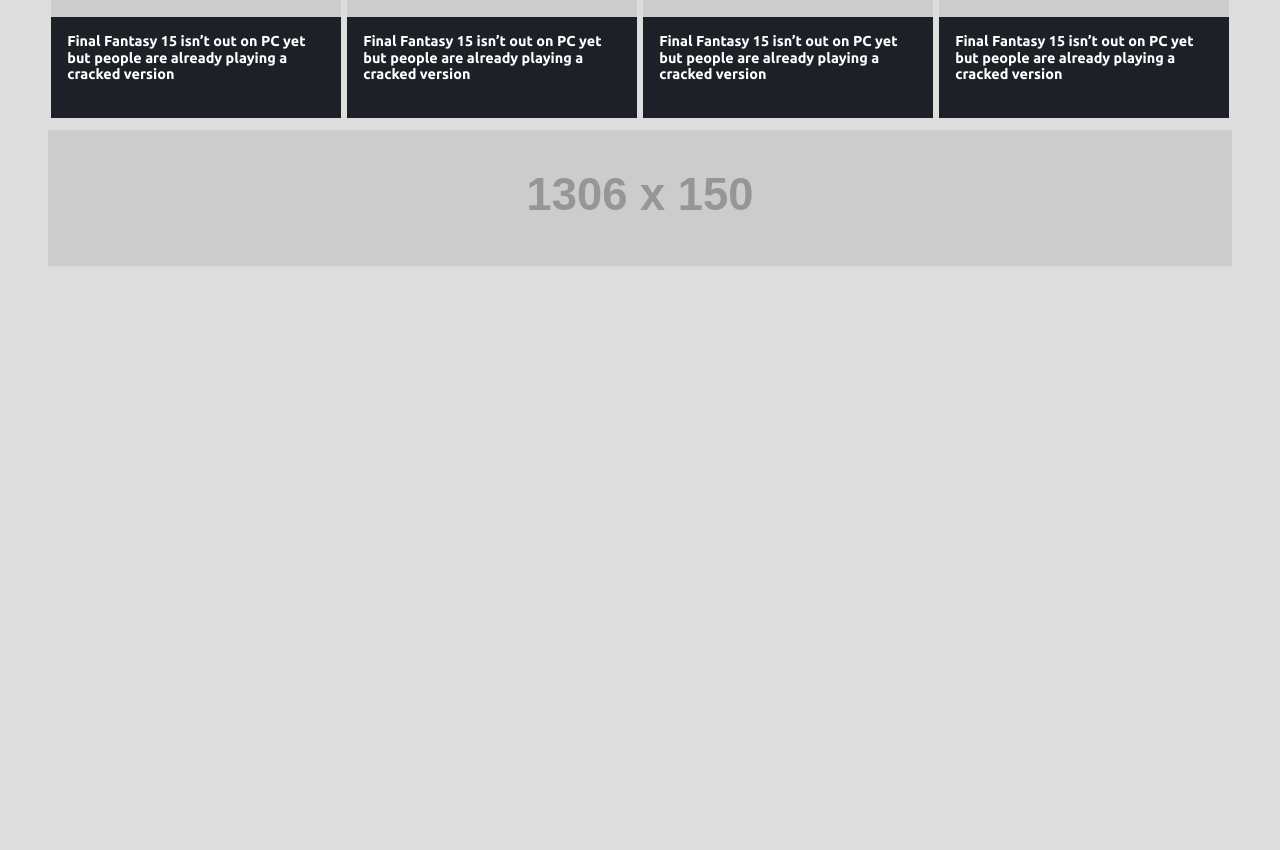
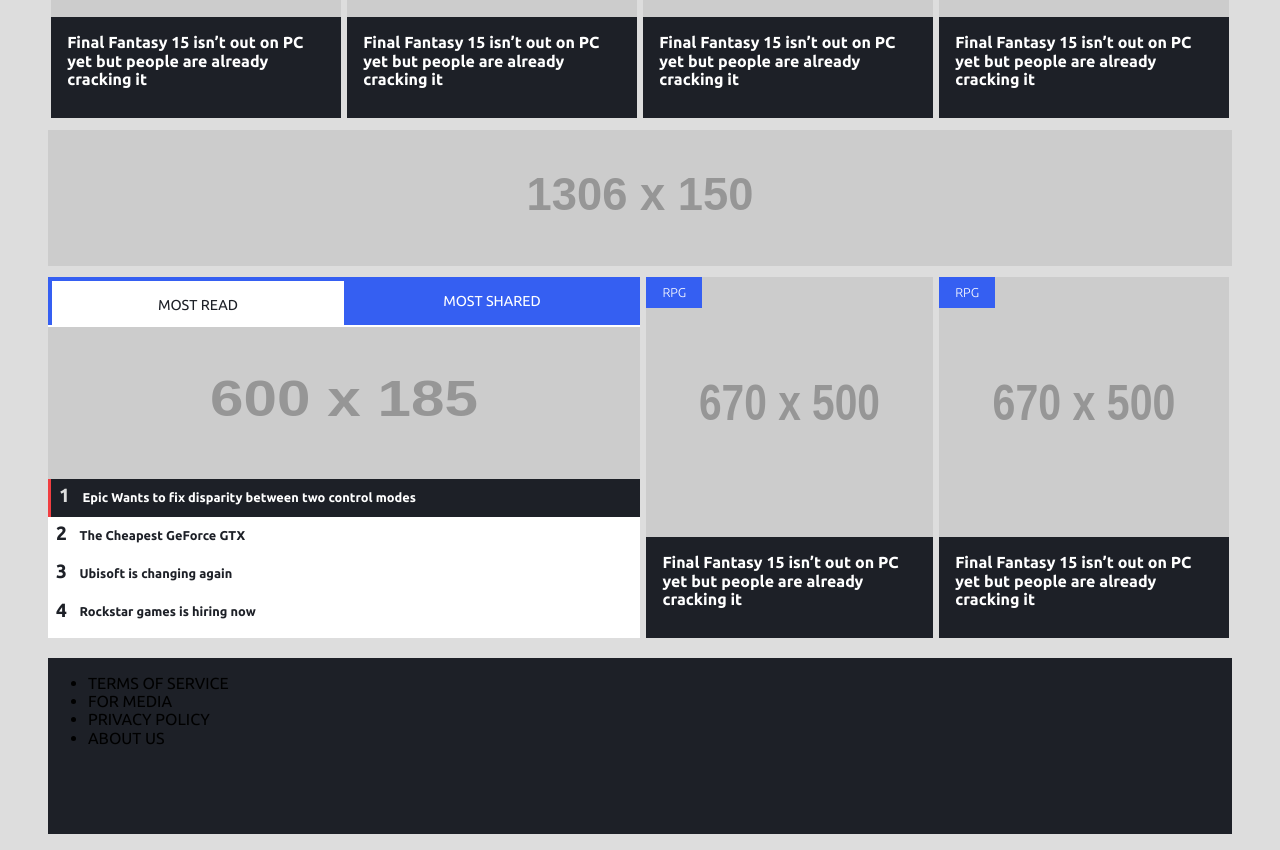
Before and after one commit to jonit-dev/magazine-press-start, a plain HTML site: page index.html in a window 1280 px wide. Shown: the part 1120-1970 px from the top of the page. Before the commit the page ends 1410 px from the top, so only its background shows below. Drawn offline with Linux system fonts and the light colour scheme; placeholder pictures from the web are drawn by us.

Commit message:
most read shared boxes, beginning of footer

```diff
--- a/css/landing.css
+++ b/css/landing.css
@@ -559,7 +559,7 @@
     }
 
     .news-box-description {
-        font-size: .9rem;
+        font-size: 1rem;
     }
 }
 
@@ -570,10 +570,142 @@
 .ads-box {
     display: inline-block;
     float: left;
-      height: 10rem;
+    height: auto;
+    margin-bottom: .5rem;
 }
 
 .ads-box img {
-        width: 100%;
+    width: 100%;
+    height: auto;
+
+}
+
+/* ------------------------------------------------------------|
+| BOX MOST READ MOST SHARED
+*-------------------------------------------------------------*/
+
+.box-read-shared {
+
+    height: 22.6rem;
+    box-sizing: border-box;
+    background-color: white;
+    margin-top: 0.2rem;
+}
+
+.box-read-shared-title {
+    height: 14%;
+}
+
+.box-read-shared-options {
+    margin-bottom: .5rem;
+    height: 44%;
+}
+
+.box-read-shared-option {
+    box-sizing: border-box;
+    background-color: #355ff2;
+    padding-top: 1rem;
+    padding-bottom: 1rem;
+    text-align: center;
+    color: white;
+    font-size: 0.9rem;
+}
+
+.active-title-option {
+    background-color: white !important;
+    color: #1d2027 !important;
+    border-left: .3rem solid #355ff2;
+    border-top: .3rem solid #355ff2;
+    height: 3rem;
+}
+
+.active-option {
+    background-color: #1d2027 !important;
+    color: white !important;
+    border-width: 1rem;
+    border-left: solid #f13e41;
+}
+
+.active-number {
+    font-size: 1.5rem;
+    color: #dddddd !important;
+    font-weight: bolder;
+    margin-right: 0.6rem;
+}
+
+.box-read-shared-featured-options {
+    box-sizing: border-box;
+    height: 44%;
+}
+
+.box-read-shared-featured-option {
+    background-color: white;
+    font-size: 1.2rem;
+    color: #1d2027;
+    height: auto;
+    padding-top: .3rem;
+    padding-bottom: .7rem;
+    padding-left: .5rem;
+
+    box-sizing: border-box;
+    max-width: 100%;
+}
+
+.box-read-shared-featured-number {
+    font-size: 1.5rem;
+    color: #1d2027;
+    font-weight: bolder;
+    padding-top:.3rem;
+
+    margin-right: 0.6rem;
+}
+
+.box-read-shared-img img {
+    width: 100%;
+
+    height: 100%;
+}
+
+.box-read-shared-img {
+    height: 42%;
+
+}
+
+/*DESKTOP ONLY CODE*/
+
+@media screen and (min-width: 700px) {
+
+    .box-read-shared-featured-option {
+        font-size: .8rem;
+        font-weight: bolder;
+    }
+
+    .box-read-shared-featured-number {
+        font-size: 1.2rem;
+    }
+}
+
+
+/*MOBILE ONLY CODE*/
+@media screen and (max-width: 700px) {
+
+    .box-read-shared{
         height: auto;
     }
+}
+
+
+/* ------------------------------------------------------------|
+| FOOTER
+*-------------------------------------------------------------*/
+
+footer {
+    background-color:#1d2027;
+    height: 11rem;
+    margin-bottom: 1rem;
+    margin-top:.5rem;
+}
+
+.footer-menu-top {
+
+}
--- a/index.html
+++ b/index.html
@@ -219,7 +219,7 @@
             <img src="http://placehold.it/670x500" alt="news box img" class="news-box-img">
             <div class="news-box-description-wrapper">
                 <div class="news-box-description">
-                    Final Fantasy 15 isn’t out on PC yet but people are already playing a cracked version
+                   Final Fantasy 15 isn’t out on PC yet but people are already cracking it
                 </div>
             </div>
 
@@ -230,7 +230,7 @@
             <img src="http://placehold.it/670x500" alt="news box img" class="news-box-img">
             <div class="news-box-description-wrapper">
                 <div class="news-box-description">
-                    Final Fantasy 15 isn’t out on PC yet but people are already playing a cracked version
+                   Final Fantasy 15 isn’t out on PC yet but people are already cracking it
                 </div>
             </div>
 
@@ -241,7 +241,7 @@
             <img src="http://placehold.it/670x500" alt="news box img" class="news-box-img">
             <div class="news-box-description-wrapper">
                 <div class="news-box-description">
-                    Final Fantasy 15 isn’t out on PC yet but people are already playing a cracked version
+                   Final Fantasy 15 isn’t out on PC yet but people are already cracking it
                 </div>
             </div>
 
@@ -252,14 +252,13 @@
             <img src="http://placehold.it/670x500" alt="news box img" class="news-box-img">
             <div class="news-box-description-wrapper">
                 <div class="news-box-description">
-                    Final Fantasy 15 isn’t out on PC yet but people are already playing a cracked version
+                   Final Fantasy 15 isn’t out on PC yet but people are already cracking it
                 </div>
             </div>
 
         </div>
 
         <!--END NEWS BOX-->
-
 
 
         <!--ADS-->
@@ -269,19 +268,103 @@
         </div>
         <!--END ADS-->
 
+        <!--MOST READ MOST SHARED-->
+
+
+        <div class="box-read-shared col-sm-12 col-md-6">
+            <div class="box-read-shared-title col-sm-12 col-md-12">
+
+                <div class="box-read-shared-options col-sm-12 col-md-12">
+                    <div class="box-read-shared-option active-title-option col-sm-6 col-md-6">MOST READ</div>
+                    <div class="box-read-shared-option col-sm-6 col-md-6">MOST SHARED</div>
+
+                </div>
+
+            </div>
+
+            <div class="box-read-shared-img col-sm-12 col-md-12">
+                <img src="http://placehold.it/600x185" alt="Most read and shared img">
+            </div>
+
+
+            <div class="box-read-shared-featured-options col-sm-12 col-md-12">
+                <div class="box-read-shared-featured-option active-option col-sm-12 col-md-12">
+                    <span class="box-read-shared-featured-number active-number">1</span>
+                    Epic Wants to fix disparity between two control modes
+                </div>
+
+                <div class="box-read-shared-featured-option col-sm-12 col-md-12">
+                    <span class="box-read-shared-featured-number">2</span>
+                    The Cheapest GeForce GTX
+                </div>
+
+                <div class="box-read-shared-featured-option col-sm-12 col-md-12">
+                    <span class="box-read-shared-featured-number">3</span>
+                    Ubisoft is changing again
+                </div>
+                <div class="box-read-shared-featured-option col-sm-12 col-md-12">
+                    <span class="box-read-shared-featured-number">4</span>
+                    Rockstar games is hiring now
+                </div>
+
+
+            </div>
+
+
+        </div>
+        <!--END MOST READ MOST SHARED-->
+
+        <!--FINAL NEW BOXES-->
+        <!--Only on desktop-->
+
+        <div class="desktop-only">
+            <div class="news-box col-sm-12 col-md-3" style="padding-left:.4rem;">
+                <div class="news-box-tag">RPG</div>
+                <img src="http://placehold.it/670x500" alt="news box img" class="news-box-img">
+                <div class="news-box-description-wrapper">
+                    <div class="news-box-description">
+                       Final Fantasy 15 isn’t out on PC yet but people are already cracking it
+                    </div>
+                </div>
+
+            </div>
+
+            <div class="news-box col-sm-12 col-md-3">
+                <div class="news-box-tag">RPG</div>
+                <img src="http://placehold.it/670x500" alt="news box img" class="news-box-img">
+                <div class="news-box-description-wrapper">
+                    <div class="news-box-description">
+                       Final Fantasy 15 isn’t out on PC yet but people are already cracking it
+                    </div>
+                </div>
+
+            </div>
+
+
+        </div>
+
+
+
+        <!--END FINAL NEW BOXES-->
 
     </div>
     <!--END DESKTOP WRAPPER-->
 
 
-
-
 </main>
 
 
+<div class="desktop-wrapper">
+    <footer class="col-sm-12 col-md-12">
 
-<div class="desktop-wrapper">
-    <footer>
+        <div class="footer-menu-top col-sm-12 col-md-12">
+            <ul>
+                <li>TERMS OF SERVICE</li>
+                <li>FOR MEDIA</li>
+                <li>PRIVACY POLICY</li>
+                <li>ABOUT US</li>
+            </ul>
+        </div>
 
     </footer>
 </div>
```
